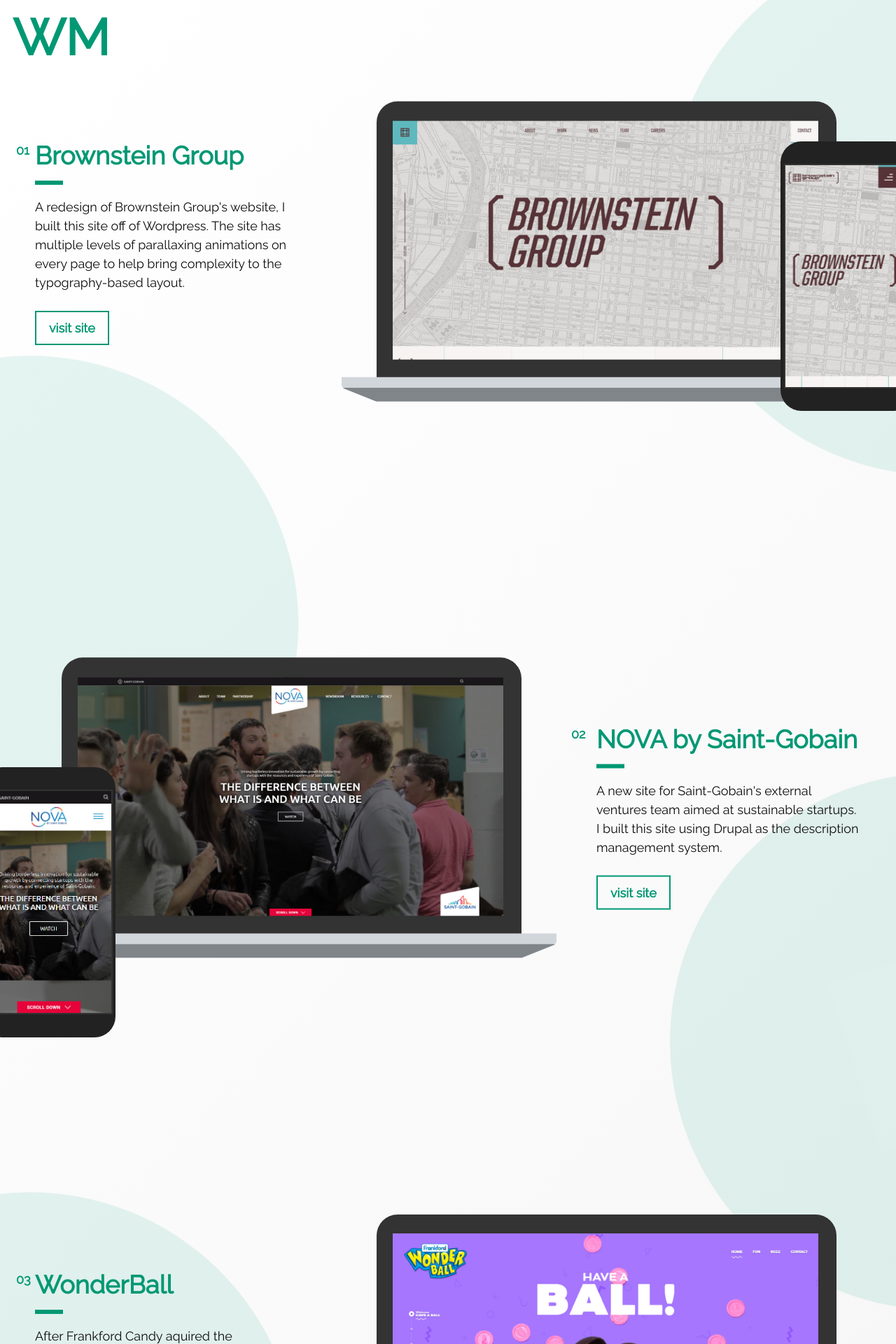
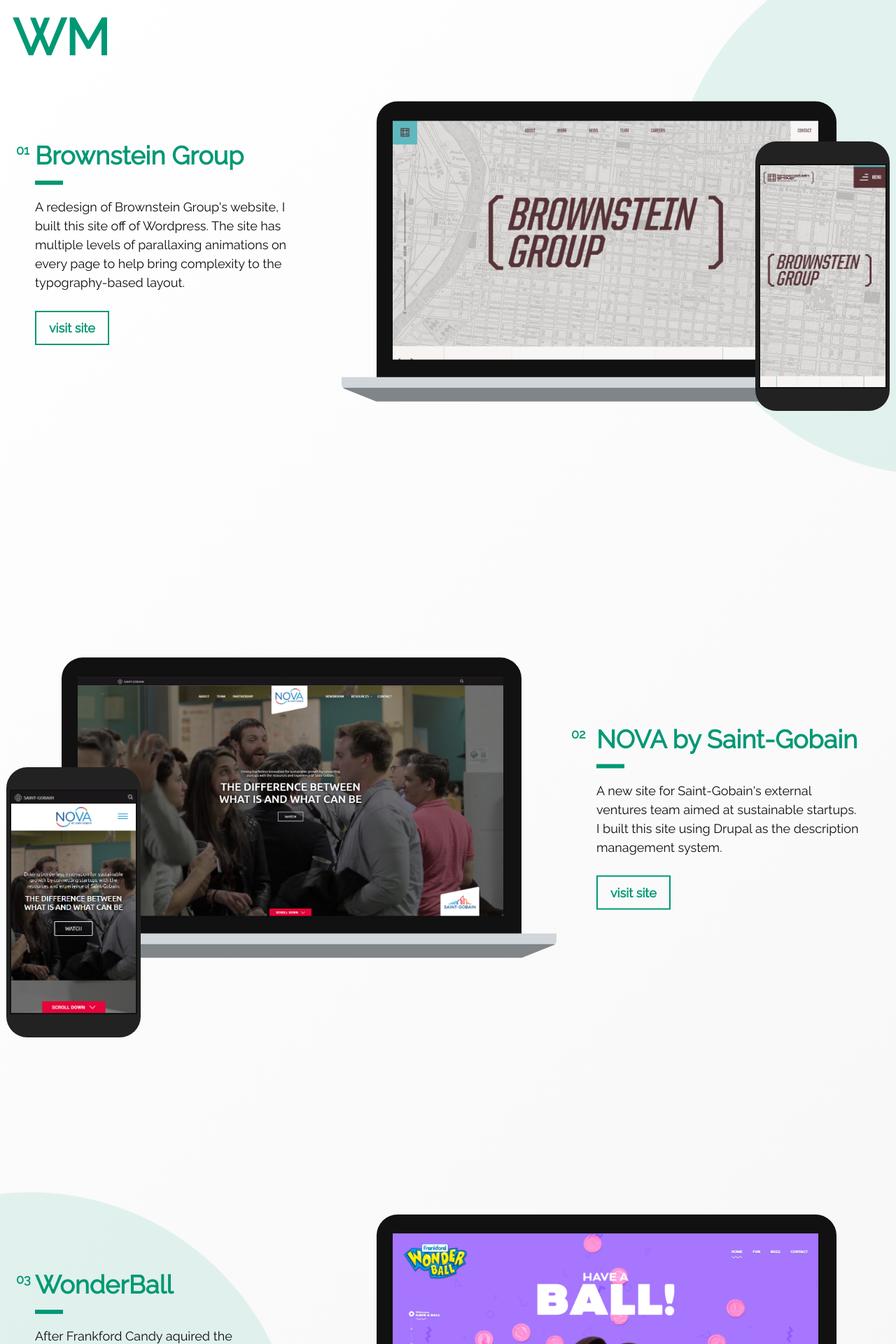
Before and after one commit to willmurdoch/portfolio-2018, a PHP site: page / in a window 1280 px wide. Shown: the top 1920 px of the page at 70% size. Run offline with PHP 8.4, Linux system fonts and the light colour scheme.

Commit message:
style tweaks

```diff
--- a/css/main.css
+++ b/css/main.css
@@ -5,6 +5,12 @@
 
 html {
 	font-size: 18px;
+}
+
+@media (max-width: 800px) {
+	html {
+		font-size: 16px;
+	}
 }
 
 body {
@@ -139,7 +145,7 @@
 }
 
 .project .circle {
-	display: block;
+	display: none;
 	position: absolute;
 	top: 50%;
 	width: 65%;
@@ -160,6 +166,10 @@
 
 .project:nth-child(even) .circle {
 	left: 0%;
+}
+
+.project:nth-child(3n+1) .circle {
+	display: block;
 }
 
 .project h3 {
@@ -239,7 +249,7 @@
 
 .project .imageWrap .work {
 	max-width: 100%;
-	border: 2px solid #333;
+	border: 2px solid #111;
 	height: auto;
 	display: block;
 	cursor: pointer;
@@ -267,7 +277,7 @@
 }
 
 .project .imageWrap .desktop .device {
-	background: #333;
+	background: #111;
 	width: 107.5%;
 	height: 115%;
 	top: -7.5%;
@@ -299,6 +309,12 @@
 	z-index: 2;
 }
 
+@media (max-width: 800px) {
+	.project .imageWrap .desktop .device .base {
+		padding-bottom: 4%;
+	}
+}
+
 .project .imageWrap .desktop .device .base:after {
 	content: '';
 	position: absolute;
@@ -325,7 +341,7 @@
 
 @media (max-width: 800px) {
 	.project .imageWrap .desktop .device .base:after {
-		border-top: 10px solid #80858a;
+		border-top: 6px solid #80858a;
 	}
 }
 
@@ -345,7 +361,7 @@
 
 .project .imageWrap .mobile {
 	position: absolute;
-	right: -4rem;
+	right: -5%;
 	bottom: -1rem;
 	width: 285px;
 	max-width: 25%;
@@ -391,7 +407,7 @@
 	}
 	.project:nth-of-type(even) .imageWrap .mobile {
 		right: unset;
-		left: -4rem;
+		left: -5%;
 	}
 	.project:nth-of-type(even) .imageWrap .mobile.out {
 		transform: translateX(-110%) scale(0.8);
--- a/css/main.sass
+++ b/css/main.sass
@@ -28,6 +28,8 @@
   box-sizing: border-box
 html
   font-size: 18px
+  @media (max-width: $mobile)
+    font-size: 16px
 body
   position: relative
   margin: 0
@@ -120,7 +122,7 @@
   @media (max-width: $mobile)
     margin: 10vh auto 0
   .circle
-    display: block
+    display: none
     position: absolute
     top: 50%
     width: 65%
@@ -137,6 +139,8 @@
     left: 110%
   &:nth-child(even) .circle
     left: 0%
+  &:nth-child(3n+1) .circle
+    display: block
   h3
     margin: 0
     color: $wmColor1
@@ -184,7 +188,7 @@
       margin-top: 2rem
     .work
       max-width: 100%
-      border: 2px solid #333
+      border: 2px solid #111
       height: auto
       display: block
       cursor: pointer
@@ -204,7 +208,7 @@
     .desktop
       transform: scale(1)
       .device
-        background: #333
+        background: #111
         width: 107.5%
         height: 115%
         top: -7.5%
@@ -224,6 +228,8 @@
           border-radius: 0px 0px 5px 5px
           background: #d1d6db
           z-index: 2
+          @media (max-width: $mobile)
+            padding-bottom: 4%
           &:after
             +pseudoStart
             top: unset
@@ -238,7 +244,7 @@
             @media (max-width: $tablet)
               border-top: 12px solid #80858a
             @media (max-width: $mobile)
-              border-top: 10px solid #80858a
+              border-top: 6px solid #80858a
       &.in
         transform: scale(1.1)
     .desktop.out
@@ -249,7 +255,7 @@
         bottom: -2rem
     .mobile
       position: absolute
-      right: -4rem
+      right: -5%
       bottom: -1rem
       width: 285px
       max-width: 25%
@@ -280,6 +286,6 @@
       .imageWrap
         .mobile
           right: unset
-          left: -4rem
+          left: -5%
           &.out
             transform: translateX(-110%) scale(0.8)
```
Also changed, not shown: css/main.min.css.
